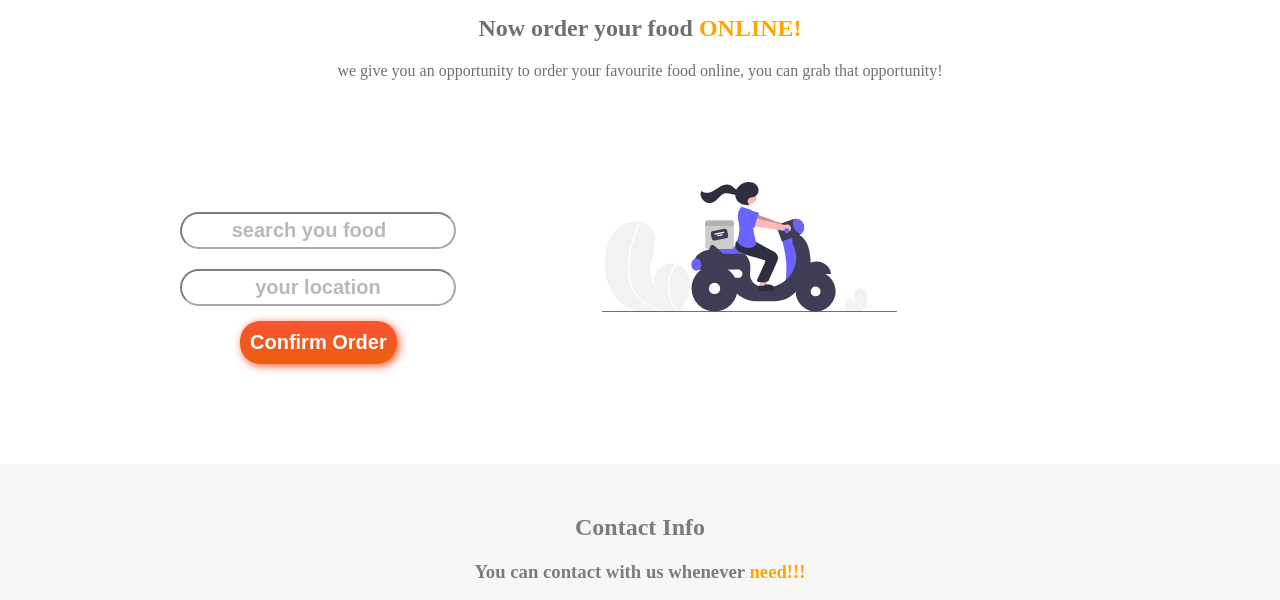
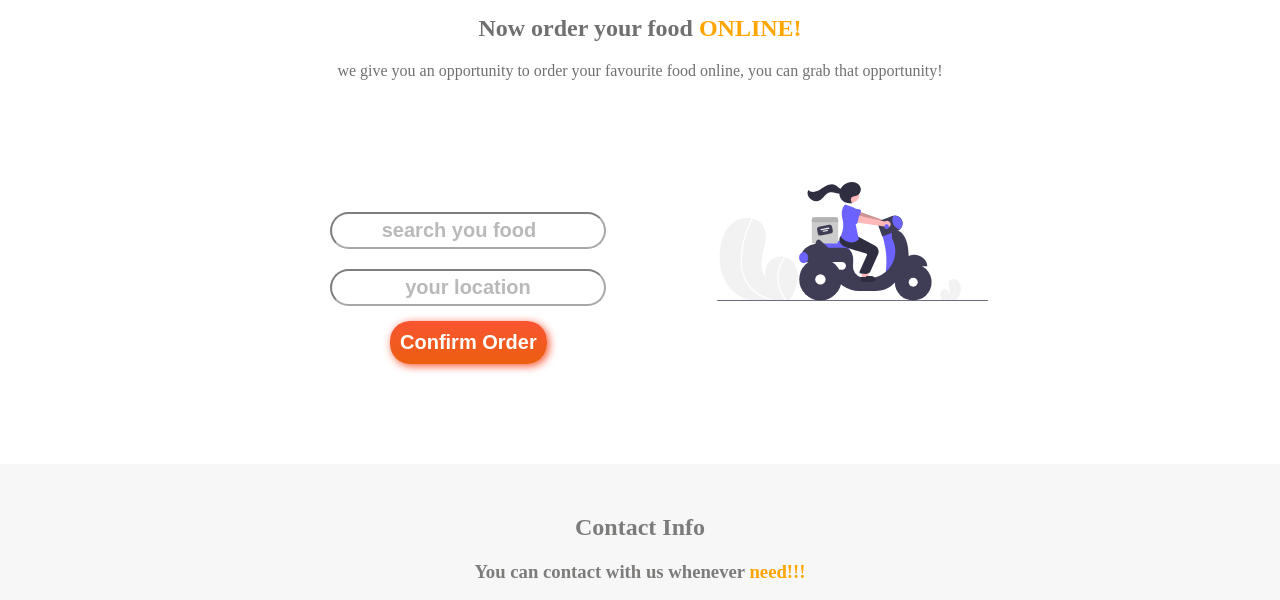
Before and after one commit to Shafiulnobel/Food-Project, a plain HTML site: page index.html in a window 1280 px wide. Shown: the part 2420-3020 px from the top of the page. Drawn offline with Linux system fonts and the light colour scheme.

Commit message:
order section update

```diff
--- a/style.css
+++ b/style.css
@@ -111,6 +111,7 @@ span{
 }
 /*About*/
 #about{
+
     display: flex;
     margin-top: 30px;
     background: url('assets/about_bg.jpg');
@@ -188,6 +189,7 @@ span{
 .order-parent{
     display: flex;
     width: 80%;
+    margin-left: 80px;
 }
 .input{
     display: block;
@@ -202,7 +204,7 @@ span{
     opacity: .5;
 }
 .text-field{
-    margin-left: 180px;
+    margin-left: 250px;
     margin-top: 80px;
 }
 .search{
```
